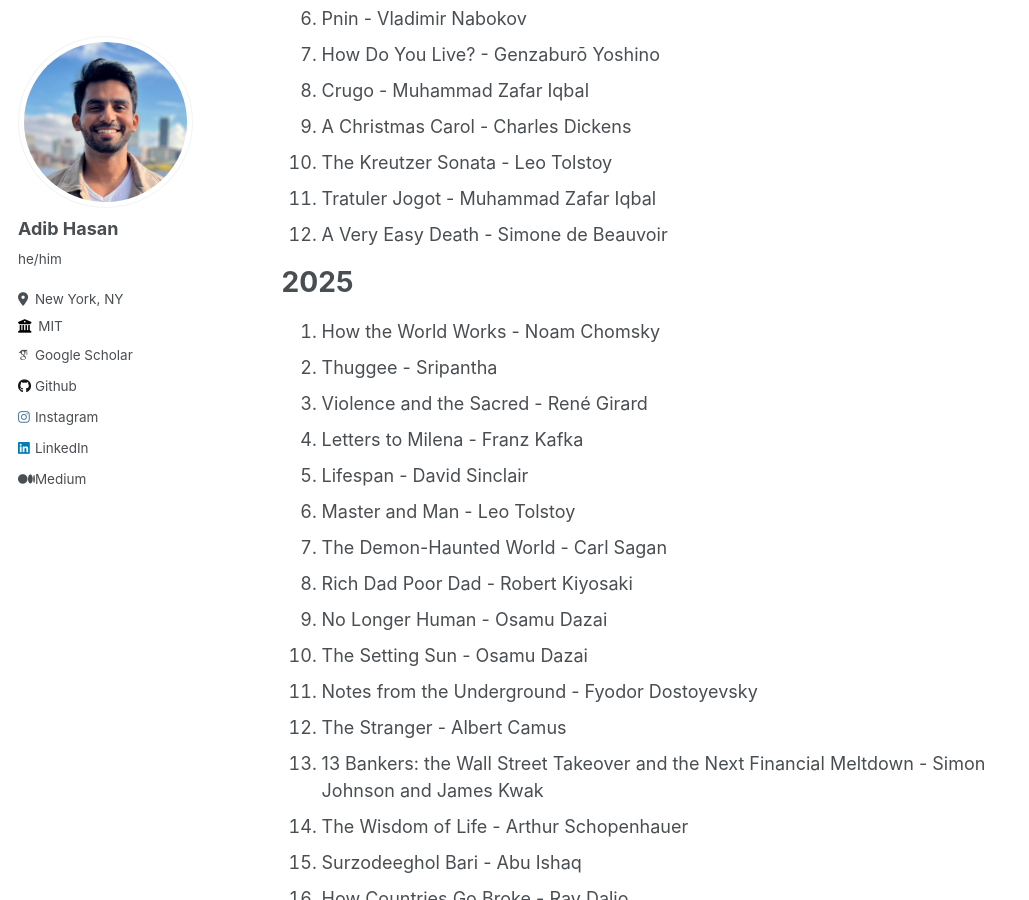
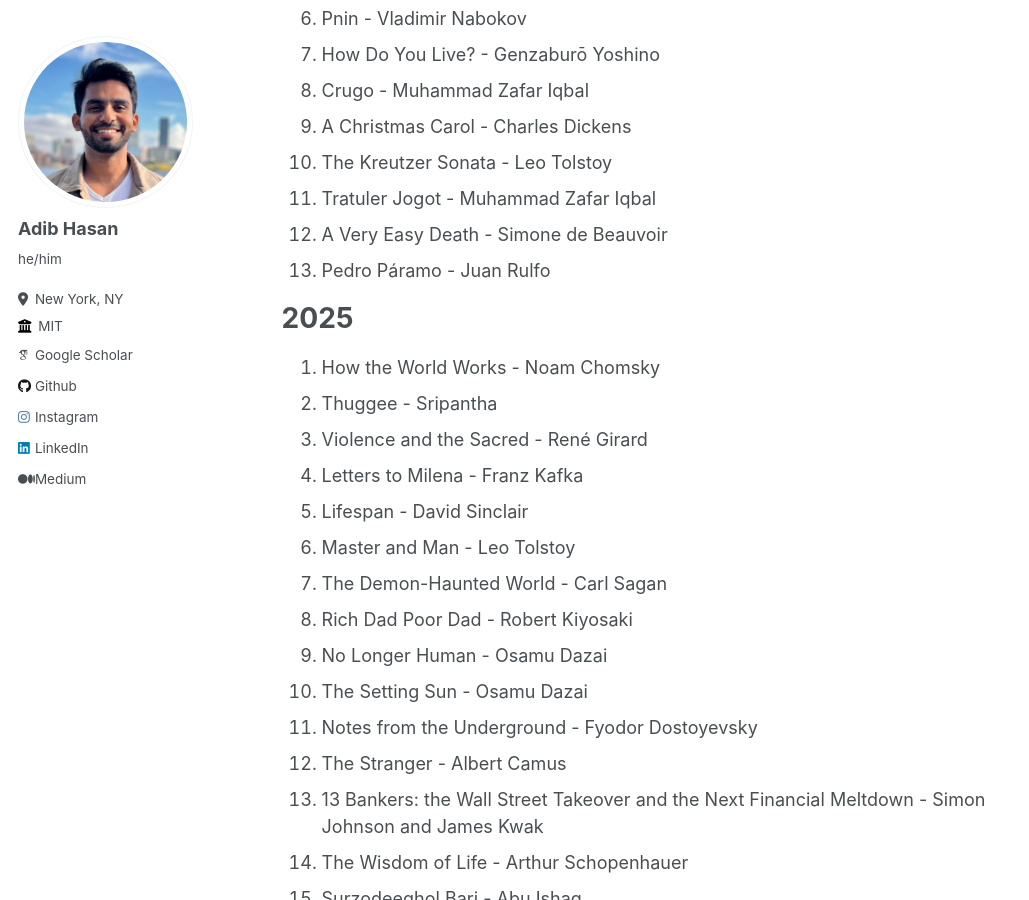
Before and after one commit to Neehan/neehan.github.io, a Jekyll site: the page built from _pages/reading.md, in a window 1280 px wide and 900 px high, scrolled down 515 px. Shown: the whole window, without its empty margins (0-1029 px from the left). Built offline with Jekyll 4.4.1, drawn with Linux system fonts in a browser that asks for light colours; some web fonts are replaced.

Commit message:
Update reading.md

```diff
--- a/_pages/reading.md
+++ b/_pages/reading.md
@@ -21,6 +21,7 @@ Here is what I am currently reading:
 10. The Kreutzer Sonata - Leo Tolstoy
 11. Tratuler Jogot - Muhammad Zafar Iqbal
 12. A Very Easy Death - Simone de Beauvoir
+13. Pedro Páramo - Juan Rulfo
 
 # 2025
 1. How the World Works - Noam Chomsky
```
